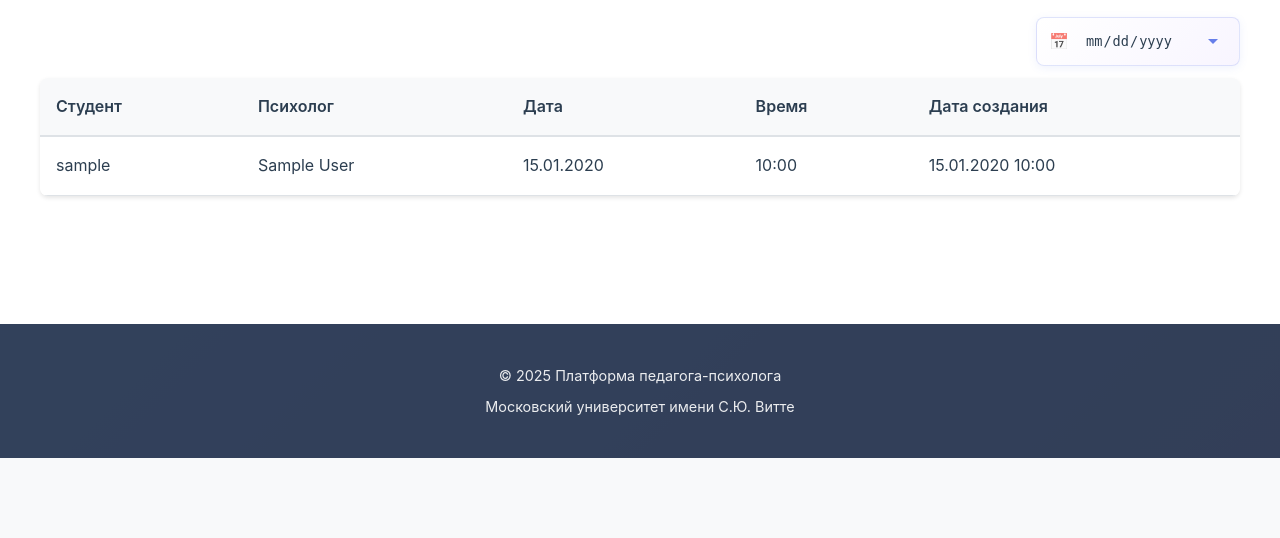
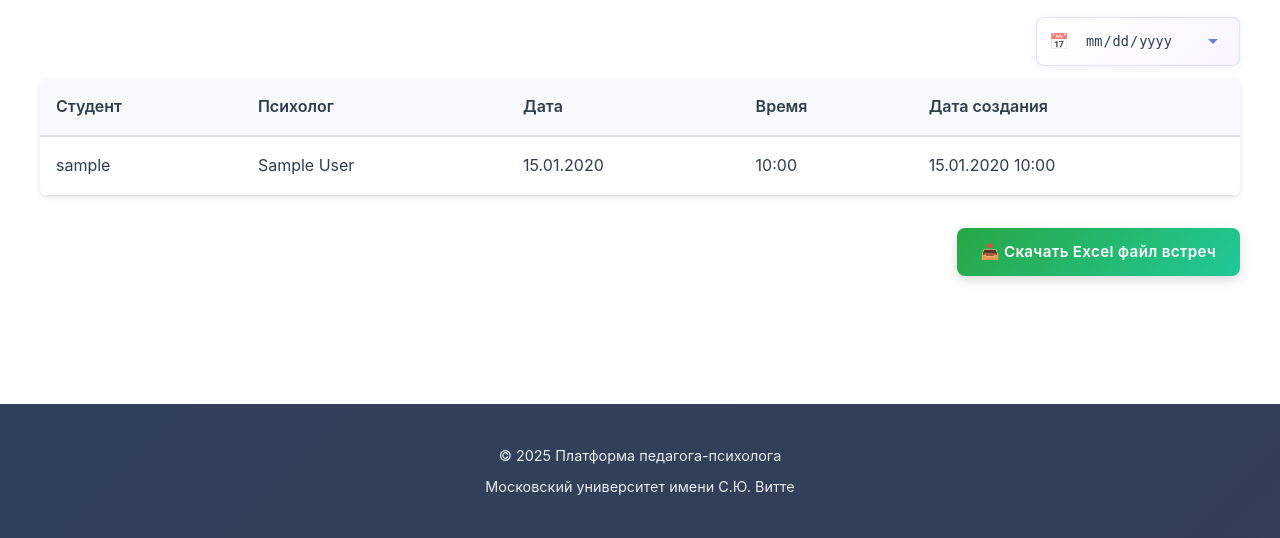
Before and after one commit to psixolog44/psixolog-cabinet, a Django app: page /dashboard/admin/ in a window 1280 px wide. Shown: the part 975-1513 px from the top of the page. Before the commit the page ends 1433 px from the top, so only its background shows below. Run offline with Django 5.2, Linux system fonts and the light colour scheme; a user stored in the database is signed in; tables that the repository leaves empty hold one stand-in row (values such as "Sample post").

Commit message:
Added excel file export of meetings information

```diff
--- a/app/urls.py
+++ b/app/urls.py
@@ -48,4 +48,5 @@ urlpatterns = [
     ),
     path("my-applications/", views.my_applications, name="my_applications"),
     path("feedback/<int:feedback_id>/", views.feedback_detail_admin, name="feedback_detail_admin"),
+    path("dashboard/admin/export-meetings/", views.export_meetings_excel, name="export_meetings_excel"),
 ]
--- a/app/views.py
+++ b/app/views.py
@@ -3,6 +3,10 @@ from django.contrib import messages
 from django.contrib.auth import login, logout
 from django.contrib.auth.decorators import login_required
 from django.urls import reverse
+from django.http import HttpResponse
+from openpyxl import Workbook
+from openpyxl.styles import Font, Alignment, PatternFill
+from datetime import datetime
 from .forms import (
     FeedbackFormForm,
     RegisterForm,
@@ -457,3 +461,82 @@ def feedback_detail_admin(request, feedback_id):
             "breadcrumbs": breadcrumbs,
         },
     )
+
+
+@login_required
+def export_meetings_excel(request):
+    """Экспорт встреч в Excel файл для администраторов"""
+    if not request.user.is_admin_user():
+        return redirect("index")
+
+    meetings = Meeting.objects.all().select_related("student", "psychologist", "application")
+
+    meeting_date_filter = request.GET.get("meeting_date")
+    if meeting_date_filter:
+        meetings = meetings.filter(date=meeting_date_filter)
+
+    meetings = meetings.order_by("date", "time")
+
+    wb = Workbook()
+    ws = wb.active
+    ws.title = "Встречи"
+
+    header_fill = PatternFill(start_color="667eea", end_color="667eea", fill_type="solid")
+    header_font = Font(bold=True, color="FFFFFF", size=12)
+
+    headers = [
+        "ID",
+        "Студент",
+        "Email студента",
+        "Психолог",
+        "Email психолога",
+        "Дата встречи",
+        "Время встречи",
+        "ID заявки",
+        "Дата создания",
+    ]
+
+    for col_num, header in enumerate(headers, 1):
+        cell = ws.cell(row=1, column=col_num)
+        cell.value = header
+        cell.font = header_font
+        cell.fill = header_fill
+        cell.alignment = Alignment(horizontal="center", vertical="center")
+
+    for row_num, meeting in enumerate(meetings, 2):
+        psychologist_name = (
+            f"{meeting.psychologist.first_name} {meeting.psychologist.last_name}".strip()
+            if meeting.psychologist.first_name or meeting.psychologist.last_name
+            else meeting.psychologist.username
+        )
+
+        ws.cell(row=row_num, column=1, value=meeting.id)
+        ws.cell(row=row_num, column=2, value=meeting.student.username)
+        ws.cell(row=row_num, column=3, value=meeting.student.email)
+        ws.cell(row=row_num, column=4, value=psychologist_name)
+        ws.cell(row=row_num, column=5, value=meeting.psychologist.email)
+        ws.cell(row=row_num, column=6, value=meeting.date.strftime("%d.%m.%Y"))
+        ws.cell(row=row_num, column=7, value=meeting.time.strftime("%H:%M"))
+        ws.cell(row=row_num, column=8, value=meeting.application.id if meeting.application else "")
+        ws.cell(row=row_num, column=9, value=meeting.created_at.strftime("%d.%m.%Y %H:%M"))
+
+    for col in ws.columns:
+        max_length = 0
+        column = col[0].column_letter
+        for cell in col:
+            try:
+                if len(str(cell.value)) > max_length:
+                    max_length = len(str(cell.value))
+            except:
+                pass
+        adjusted_width = min(max_length + 2, 50)
+        ws.column_dimensions[column].width = adjusted_width
+
+    response = HttpResponse(
+        content_type="application/vnd.openxmlformats-officedocument.spreadsheetml.sheet"
+    )
+    filename = f"meetings_export_{datetime.now().strftime('%Y%m%d_%H%M%S')}.xlsx"
+    response["Content-Disposition"] = f'attachment; filename="{filename}"'
+
+    wb.save(response)
+    return response
--- a/static/css/style.css
+++ b/static/css/style.css
@@ -2140,3 +2140,41 @@ textarea.form-control {
     font-size: 1.1rem;
     margin-bottom: 2rem;
 }
+
+.meetings-section {
+    margin-top: 3rem;
+}
+
+.excel-export-btn {
+    display: inline-flex;
+    align-items: center;
+    gap: 0.5rem;
+    padding: 0.75rem 1.5rem;
+    background: linear-gradient(135deg, #28a745 0%, #20c997 100%);
+    color: #ffffff;
+    text-decoration: none;
+    border-radius: 8px;
+    font-weight: 600;
+    transition: all 0.3s ease;
+    border: none;
+    cursor: pointer;
+    font-size: 0.95rem;
+    white-space: nowrap;
+}
+
+.excel-export-btn:hover {
+    transform: translateY(-2px);
+    box-shadow: 0 4px 12px rgba(40, 167, 69, 0.3);
+    background: linear-gradient(135deg, #218838 0%, #1ea080 100%);
+}
+
+.excel-export-btn:active {
+    transform: translateY(0);
+}
+
+.excel-export-container {
+    display: flex;
+    justify-content: flex-end;
+    margin-top: 1rem;
+    padding-top: 1rem;
+}
--- a/templates/dashboard_admin.html
+++ b/templates/dashboard_admin.html
@@ -162,6 +162,11 @@
                         {% endfor %}
                     </tbody>
                 </table>
+                <div class="excel-export-container">
+                    <a href="{% url 'export_meetings_excel' %}{% if current_meeting_date %}?meeting_date={{ current_meeting_date }}{% endif %}" class="btn btn-success excel-export-btn">
+                        📥 Скачать Excel файл встреч
+                    </a>
+                </div>
             </div>
             {% else %}
                 <p class="no-meetings">Нет назначенных встреч.</p>
```
